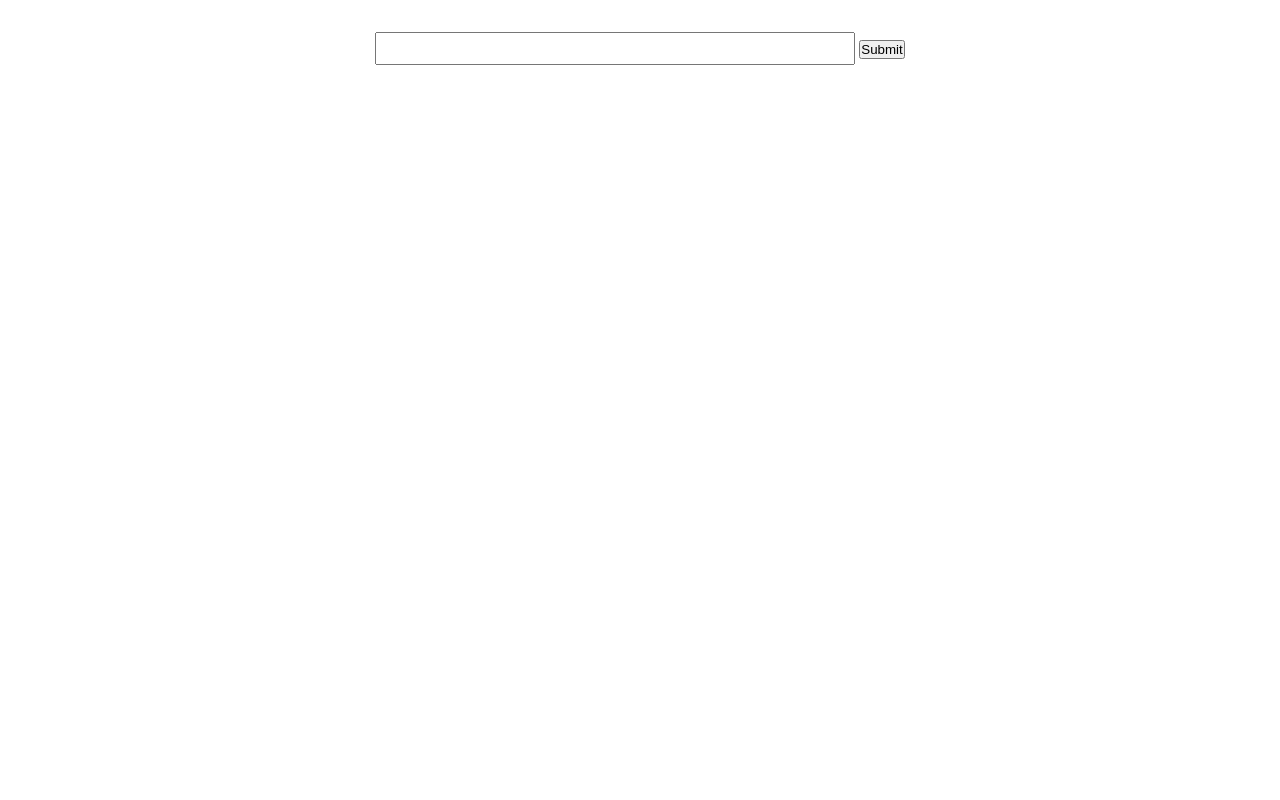
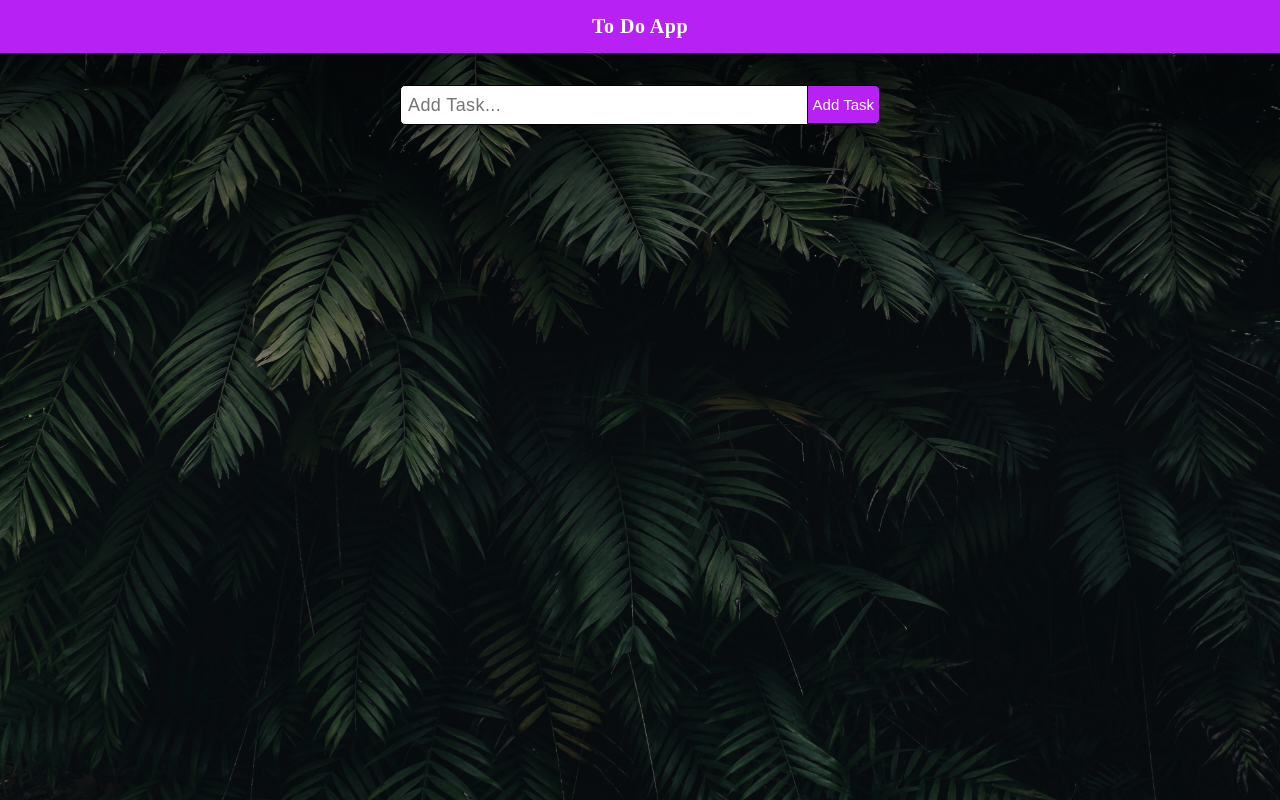
Before and after one commit to webakash1806/To-Do-App, a plain HTML site: page todoapp/index.html in a window 1280 px wide. Drawn offline with Linux system fonts and the light colour scheme.

Commit message:
Multi Buttobs Created

```diff
--- a/todoapp/index.html
+++ b/todoapp/index.html
@@ -4,7 +4,7 @@
 <head>
     <meta charset="UTF-8">
     <meta name="viewport" content="width=device-width, initial-scale=1.0">
-    <title>Document</title>
+    <title>To Do App</title>
     <link rel="stylesheet" href="./style.css">
     <link rel="stylesheet" href="https://cdnjs.cloudflare.com/ajax/libs/font-awesome/6.4.0/css/all.min.css"
         integrity="sha512-iecdLmaskl7CVkqkXNQ/ZH/XLlvWZOJyj7Yy7tcenmpD1ypASozpmT/E0iPtmFIB46ZmdtAc9eNBvH0H/ZpiBw=="
@@ -13,8 +13,12 @@
 
 <body>
 
-    <div class="inp"><input type="text" id="inp">
-        <button id="sub">Submit</button>
+    <header>
+        <p>To Do App</p>
+    </header>
+
+    <div class="inp"><input type="text" id="inp" placeholder="Add Task...">
+        <button id="sub">Add Task</button>
     </div>
 
     <div class="box" id="mainCont"></div>
--- a/todoapp/script.js
+++ b/todoapp/script.js
@@ -45,29 +45,21 @@ document.getElementById("sub").addEventListener("click", function submit() {
             else if (editBtn.innerHTML === `<i class="fa-solid fa-pen-to-square"></i>`) {
                 editBtn.innerHTML = `<i class="fa-solid fa-circle-arrow-right"></i>`
                 inputTask.removeAttribute("readonly", "readonly")
+                inputTask.style.border = "1px solid #b721f3"
+                inputTask.style.boxShadow = "1px 1px 10px  #b721f3"
             }
 
             else {
                 editBtn.innerHTML = `<i class="fa-solid fa-pen-to-square"></i>`
                 inputTask.setAttribute("readonly", "readonly")
+                inputTask.style.border = "1px solid #000"
+                inputTask.style.boxShadow = "1px 1px 10px #000"
             }
         })
 
         resultDiv.querySelector(".complete-btn").addEventListener("click", (e) => {
             inputTask.style.textDecoration = "line-through"
+            inputTask.style.boxShadow = "1px 1px 10px green"
         })
     }
 })
-
-
-// function updateLSData() {
-//     const textData = document.querySelectorAll('.input-task').value
-//     const notes = []
-//     textData.forEach((note) => {
-//         return notes.push(note.value)
-//     })
-//     console.log(notes)
-//     localStorage.setItem('notes', JSON.stringify(notes))
-// }
-
-// updateLSData()
--- a/todoapp/style.css
+++ b/todoapp/style.css
@@ -10,17 +10,53 @@ body {
     flex-direction: column;
     align-items: center;
     overflow-x: hidden;
+    background-image: linear-gradient(#0000008a, #0d0d0d3d, #0000000a), url(./Assets/pexels-cátia-matos-1072179.jpg);
+    background-position: center;
+    background-size: cover;
+    background-repeat: no-repeat;
+    min-height: 100vh;
+}
+
+header {
+    background-color: #B721F3;
+    width: 100%;
+    text-align: center;
+    padding: 15px;
+}
+
+header>p {
+    color: #fff;
+    font-size: 20px;
+    font-weight: 600;
+    letter-spacing: 0.5px;
 }
 
 .inp {
-    margin: 2rem 0 1.5rem 0;
+    margin: 2rem 0 2rem 0;
+    position: relative;
 }
 
 #inp {
     min-width: 30rem;
     font-size: 18px;
     letter-spacing: 0.4px;
-    padding: 4px 7px;
+    padding: 9px 5rem 8px 7px;
+    border: 1px solid black;
+    border-radius: 5px;
+    outline: none;
+}
+
+#sub {
+    position: absolute;
+    right: 0;
+    font-size: 15px;
+    padding: 10px 5px;
+    font-weight: 500;
+    border: 1px solid black;
+    border-top-right-radius: 5px;
+    border-bottom-right-radius: 5px;
+    background-color: #b721f3;
+    color: #fff;
 }
 
 .box {
@@ -41,14 +77,16 @@ button {
     min-width: 30rem;
     font-size: 17px;
     letter-spacing: 0.4px;
-    padding: 4px 32px;
+    padding: 7px 4rem 7px 32px;
     outline: none;
+    border: 1px solid black;
+    box-shadow: 1px 1px 10px #000;
 }
 
 .delete-btn {
     position: absolute;
     font-size: 17px;
-    padding: 4.9px 5px;
+    padding: 6.7px;
     color: red;
     background-color: #fff;
     border: 1px solid;
@@ -56,9 +94,9 @@ button {
 
 .edit-btn {
     position: absolute;
-    right: 26.5px;
+    right: 30px;
     font-size: 17px;
-    padding: 4.9px 5px;
+    padding: 6.7px;
     color: green;
     background-color: #fff;
     border: 1px solid;
@@ -68,8 +106,8 @@ button {
     position: absolute;
     right: 0;
     font-size: 17px;
-    padding: 4.9px 5px;
-    color: green;
-    background-color: #fff;
-    border: 1px solid;
+    padding: 6.7px;
+    background-color: green;
+    color: #fff;
+    border: 1px solid black;
 }
```
Also changed, not shown: todoapp/Assets/pexels-cátia-matos-1072179.jpg (added).
